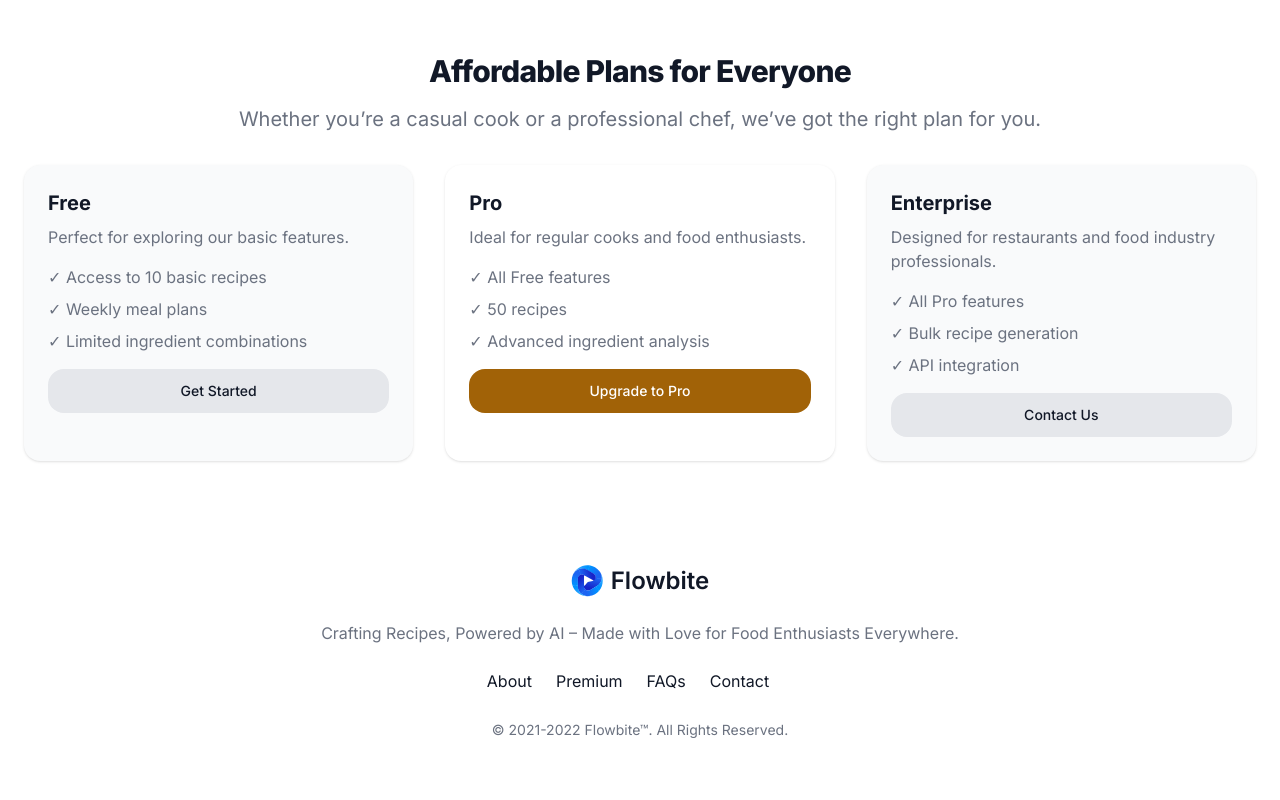
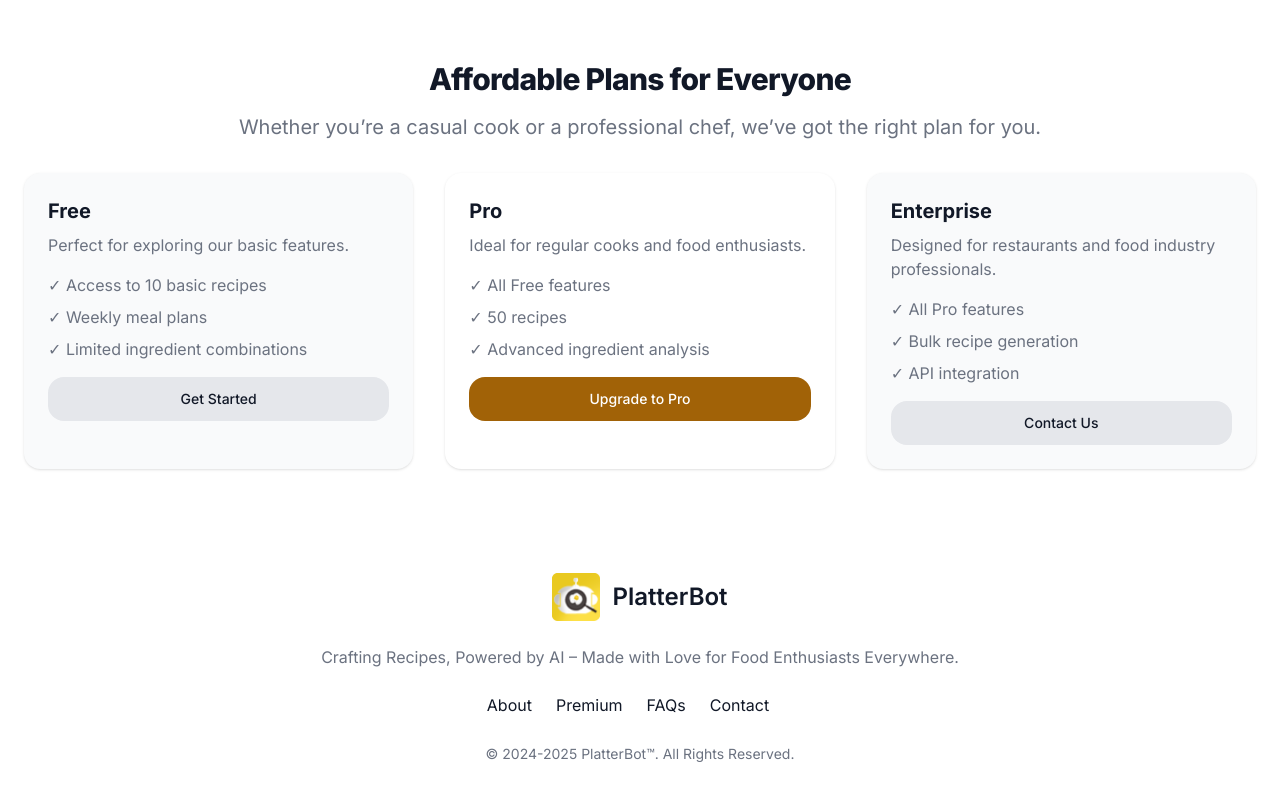
Before and after one commit to GlowingObsidian/Smart-AI-Recipe-Generator, a Next.js app: page / in a window 1280 px wide. Shown: the part 1118-1918 px from the top of the page. Built offline with nearby package versions, Linux system fonts and the light colour scheme; no server answers.

Commit message:
UI changes

```diff
--- a/app/_components/Footer.tsx
+++ b/app/_components/Footer.tsx
@@ -1,156 +1,21 @@
+import Image from "next/image";
+
 const Footer = () => {
   return (
     <footer className="p-4 bg-white md:p-8 lg:p-10 dark:bg-gray-950">
       <div className="mx-auto max-w-screen-xl text-center">
         <a
           href="#"
-          className="flex justify-center items-center text-2xl font-semibold text-gray-900 dark:text-white"
+          className="flex justify-center items-center gap-3 text-2xl font-semibold text-gray-900 dark:text-white"
         >
-          <svg
-            className="mr-2 h-8"
-            viewBox="0 0 33 33"
-            fill="none"
-            xmlns="http://www.w3.org/2000/svg"
-          >
-            <path
-              d="M25.2696 13.126C25.1955 13.6364 24.8589 14.3299 24.4728 14.9328C23.9856 15.6936 23.2125 16.2264 22.3276 16.4114L18.43 17.2265C17.8035 17.3575 17.2355 17.6853 16.8089 18.1621L14.2533 21.0188C13.773 21.5556 13.4373 21.4276 13.4373 20.7075C13.4315 20.7342 12.1689 23.9903 15.5149 25.9202C16.8005 26.6618 18.6511 26.3953 19.9367 25.6538L26.7486 21.7247C29.2961 20.2553 31.0948 17.7695 31.6926 14.892C31.7163 14.7781 31.7345 14.6639 31.7542 14.5498L25.2696 13.126Z"
-              fill="url(#paint0_linear_11430_22515)"
-            />
-            <path
-              d="M23.5028 9.20133C24.7884 9.94288 25.3137 11.0469 25.3137 12.53C25.3137 12.7313 25.2979 12.9302 25.2694 13.1261L28.0141 14.3051L31.754 14.5499C32.2329 11.7784 31.2944 8.92561 29.612 6.65804C28.3459 4.9516 26.7167 3.47073 24.7581 2.34097C23.167 1.42325 21.5136 0.818599 19.8525 0.486816L17.9861 2.90382L17.3965 5.67918L23.5028 9.20133Z"
-              fill="url(#paint1_linear_11430_22515)"
-            />
-            <path
-              d="M1.5336 11.2352C1.5329 11.2373 1.53483 11.238 1.53556 11.2358C1.67958 10.8038 1.86018 10.3219 2.08564 9.80704C3.26334 7.11765 5.53286 5.32397 8.32492 4.40943C11.117 3.49491 14.1655 3.81547 16.7101 5.28323L17.3965 5.67913L19.8525 0.486761C12.041 -1.07341 4.05728 3.51588 1.54353 11.2051C1.54233 11.2087 1.53796 11.2216 1.5336 11.2352Z"
-              fill="url(#paint2_linear_11430_22515)"
-            />
-            <path
-              d="M19.6699 25.6538C18.3843 26.3953 16.8003 26.3953 15.5147 25.6538C15.3402 25.5531 15.1757 25.4399 15.0201 25.3174L12.7591 26.8719L10.8103 30.0209C12.9733 31.821 15.7821 32.3997 18.589 32.0779C20.7013 31.8357 22.7995 31.1665 24.7582 30.0368C26.3492 29.1191 27.7 27.9909 28.8182 26.7195L27.6563 23.8962L25.7762 22.1316L19.6699 25.6538Z"
-              fill="url(#paint3_linear_11430_22515)"
-            />
-            <path
-              d="M15.0201 25.3175C14.0296 24.5373 13.4371 23.3406 13.4371 22.0588V21.931V11.2558C13.4371 10.6521 13.615 10.5494 14.1384 10.8513C13.3323 10.3864 11.4703 8.79036 9.17118 10.1165C7.88557 10.858 6.8269 12.4949 6.8269 13.978V21.8362C6.8269 24.775 8.34906 27.8406 10.5445 29.7966C10.6313 29.874 10.7212 29.9469 10.8103 30.0211L15.0201 25.3175Z"
-              fill="url(#paint4_linear_11430_22515)"
-            />
-            <path
-              d="M28.6604 5.49565C28.6589 5.49395 28.6573 5.49532 28.6589 5.49703C28.9613 5.83763 29.2888 6.23485 29.6223 6.68734C31.3648 9.05099 32.0158 12.0447 31.4126 14.9176C30.8093 17.7906 29.0071 20.2679 26.4625 21.7357L25.7761 22.1316L28.8181 26.7195C34.0764 20.741 34.09 11.5388 28.6815 5.51929C28.6789 5.51641 28.67 5.50622 28.6604 5.49565Z"
-              fill="url(#paint5_linear_11430_22515)"
-            />
-            <path
-              d="M7.09355 13.978C7.09354 12.4949 7.88551 11.1244 9.17113 10.3829C9.34564 10.2822 9.52601 10.1965 9.71002 10.1231L9.49304 7.38962L7.96861 4.26221C5.32671 5.23364 3.1897 7.24125 2.06528 9.83067C1.2191 11.7793 0.75001 13.9294 0.75 16.1888C0.75 18.0243 1.05255 19.7571 1.59553 21.3603L4.62391 21.7666L7.09355 21.0223V13.978Z"
-              fill="url(#paint6_linear_11430_22515)"
-            />
-            <path
-              d="M9.71016 10.1231C10.8817 9.65623 12.2153 9.74199 13.3264 10.3829L13.4372 10.4468L22.3326 15.5777C22.9566 15.9376 22.8999 16.2918 22.1946 16.4392L22.7078 16.332C23.383 16.1908 23.9999 15.8457 24.4717 15.3428C25.2828 14.4782 25.5806 13.4351 25.5806 12.5299C25.5806 11.0468 24.7886 9.67634 23.503 8.93479L16.6911 5.00568C14.1436 3.53627 11.0895 3.22294 8.29622 4.14442C8.18572 4.18087 8.07756 4.2222 7.96875 4.26221L9.71016 10.1231Z"
-              fill="url(#paint7_linear_11430_22515)"
-            />
-            <path
-              d="M20.0721 31.8357C20.0744 31.8352 20.0739 31.8332 20.0717 31.8337C19.6252 31.925 19.1172 32.0097 18.5581 32.0721C15.638 32.3978 12.7174 31.4643 10.5286 29.5059C8.33986 27.5474 7.09347 24.7495 7.09348 21.814L7.09347 21.0222L1.59546 21.3602C4.1488 28.8989 12.1189 33.5118 20.0411 31.8421C20.0449 31.8413 20.0582 31.8387 20.0721 31.8357Z"
-              fill="url(#paint8_linear_11430_22515)"
-            />
-            <defs>
-              <linearGradient
-                id="paint0_linear_11430_22515"
-                x1="20.8102"
-                y1="23.9532"
-                x2="23.9577"
-                y2="12.9901"
-                gradientUnits="userSpaceOnUse"
-              >
-                <stop stopColor="#1724C9" />
-                <stop offset="1" stopColor="#1C64F2" />
-              </linearGradient>
-              <linearGradient
-                id="paint1_linear_11430_22515"
-                x1="28.0593"
-                y1="10.5837"
-                x2="19.7797"
-                y2="2.33321"
-                gradientUnits="userSpaceOnUse"
-              >
-                <stop stopColor="#1C64F2" />
-                <stop offset="1" stopColor="#0092FF" />
-              </linearGradient>
-              <linearGradient
-                id="paint2_linear_11430_22515"
-                x1="16.9145"
-                y1="5.2045"
-                x2="4.42432"
-                y2="5.99375"
-                gradientUnits="userSpaceOnUse"
-              >
-                <stop stopColor="#0092FF" />
-                <stop offset="1" stopColor="#45B2FF" />
-              </linearGradient>
-              <linearGradient
-                id="paint3_linear_11430_22515"
-                x1="16.0698"
-                y1="28.846"
-                x2="27.2866"
-                y2="25.8192"
-                gradientUnits="userSpaceOnUse"
-              >
-                <stop stopColor="#1C64F2" />
-                <stop offset="1" stopColor="#0092FF" />
-              </linearGradient>
-              <linearGradient
-                id="paint4_linear_11430_22515"
-                x1="8.01881"
-                y1="15.8661"
-                x2="15.9825"
-                y2="24.1181"
-                gradientUnits="userSpaceOnUse"
-              >
-                <stop stopColor="#1724C9" />
-                <stop offset="1" stopColor="#1C64F2" />
-              </linearGradient>
-              <linearGradient
-                id="paint5_linear_11430_22515"
-                x1="26.2004"
-                y1="21.8189"
-                x2="31.7569"
-                y2="10.6178"
-                gradientUnits="userSpaceOnUse"
-              >
-                <stop stopColor="#0092FF" />
-                <stop offset="1" stopColor="#45B2FF" />
-              </linearGradient>
-              <linearGradient
-                id="paint6_linear_11430_22515"
-                x1="6.11387"
-                y1="9.31427"
-                x2="3.14054"
-                y2="20.4898"
-                gradientUnits="userSpaceOnUse"
-              >
-                <stop stopColor="#1C64F2" />
-                <stop offset="1" stopColor="#0092FF" />
-              </linearGradient>
-              <linearGradient
-                id="paint7_linear_11430_22515"
-                x1="21.2932"
-                y1="8.78271"
-                x2="10.4278"
-                y2="11.488"
-                gradientUnits="userSpaceOnUse"
-              >
-                <stop stopColor="#1724C9" />
-                <stop offset="1" stopColor="#1C64F2" />
-              </linearGradient>
-              <linearGradient
-                id="paint8_linear_11430_22515"
-                x1="7.15667"
-                y1="21.5399"
-                x2="14.0824"
-                y2="31.9579"
-                gradientUnits="userSpaceOnUse"
-              >
-                <stop stopColor="#0092FF" />
-                <stop offset="1" stopColor="#45B2FF" />
-              </linearGradient>
-            </defs>
-          </svg>
-          Flowbite
+          <Image
+            src="/icon.png"
+            alt="PlatterBot"
+            width={1000}
+            height={800}
+            className="w-12 h-12"
+          />
+          PlatterBot
         </a>
         <p className="my-6 text-gray-500 dark:text-gray-400">
           Crafting Recipes, Powered by AI – Made with Love for Food Enthusiasts
@@ -179,9 +44,9 @@ const Footer = () => {
           </li>
         </ul>
         <span className="text-sm text-gray-500 sm:text-center dark:text-gray-400">
-          © 2021-2022{" "}
+          © 2024-2025{" "}
           <a href="#" className="hover:underline">
-            Flowbite™
+            PlatterBot™
           </a>
           . All Rights Reserved.
         </span>
--- a/app/_components/HeroSection.tsx
+++ b/app/_components/HeroSection.tsx
@@ -17,7 +17,7 @@ const HeroSection = () => {
           <div className="flex flex-wrap gap-4 mt-6">
             <Link
               href="/create"
-              className="inline-flex items-center justify-center px-5 py-3 text-base font-medium text-center text-white bg-primary-700 rounded-lg hover:bg-primary-800 focus:ring-4 focus:ring-primary-300 dark:bg-primary-600 dark:hover:bg-primary-700 dark:focus:ring-primary-800"
+              className="inline-flex items-center justify-center px-5 py-3 text-base font-medium text-center text-gray-800 dark:text-white bg-primary-400 rounded-lg hover:bg-primary-500 focus:ring-4 focus:ring-primary-300 dark:bg-primary-600 dark:hover:bg-primary-700 dark:focus:ring-primary-800"
             >
               Get Started
             </Link>
--- a/app/layout.tsx
+++ b/app/layout.tsx
@@ -7,6 +7,9 @@ import { ClerkProvider } from "@clerk/nextjs";
 export const metadata: Metadata = {
   title: "Smart AI Recipe Generator",
   description: "Generate unique recipes with AI.",
+  icons: {
+    icon: "/icon.png",
+  },
 };
 
 const inter = Inter({ subsets: ["latin"] });
--- a/app/recipe/_components/RecipeCard.tsx
+++ b/app/recipe/_components/RecipeCard.tsx
@@ -5,7 +5,7 @@ import {
   CardTitle,
 } from "@/components/ui/card";
 import { Recipe } from "@prisma/client";
-import { CookingPot } from "lucide-react";
+import { CookingPot, Egg } from "lucide-react";
 
 const RecipeCard = ({ recipe }: { recipe: Recipe }) => {
   const parsedRecipe = JSON.parse(recipe.recipeJSON);
@@ -42,6 +42,22 @@ const RecipeCard = ({ recipe }: { recipe: Recipe }) => {
             )
           )}
         </ul>
+        {/*Nutritional Info*/}
+        <p className="mt-5 font-semibold text-primary-800">
+          Nutritional Information:
+        </p>
+        <div className="p-3 mt-3 bg-primary-200 dark:bg-zinc-950 rounded-lg">
+          {Object.entries(parsedRecipe.nutritional_info).map(
+            ([nutrient, amount]) => (
+              <div className="flex items-center gap-2 my-1" key={nutrient}>
+                <Egg size={16} strokeWidth={0.5} />
+                <p>
+                  <strong>{nutrient}</strong>: {String(amount) || "N/A"}
+                </p>
+              </div>
+            )
+          )}
+        </div>
       </CardContent>
     </Card>
   );
```
Also changed, not shown: app/_components/Header.tsx (+7 -7 lines), public/icon.png (added).
